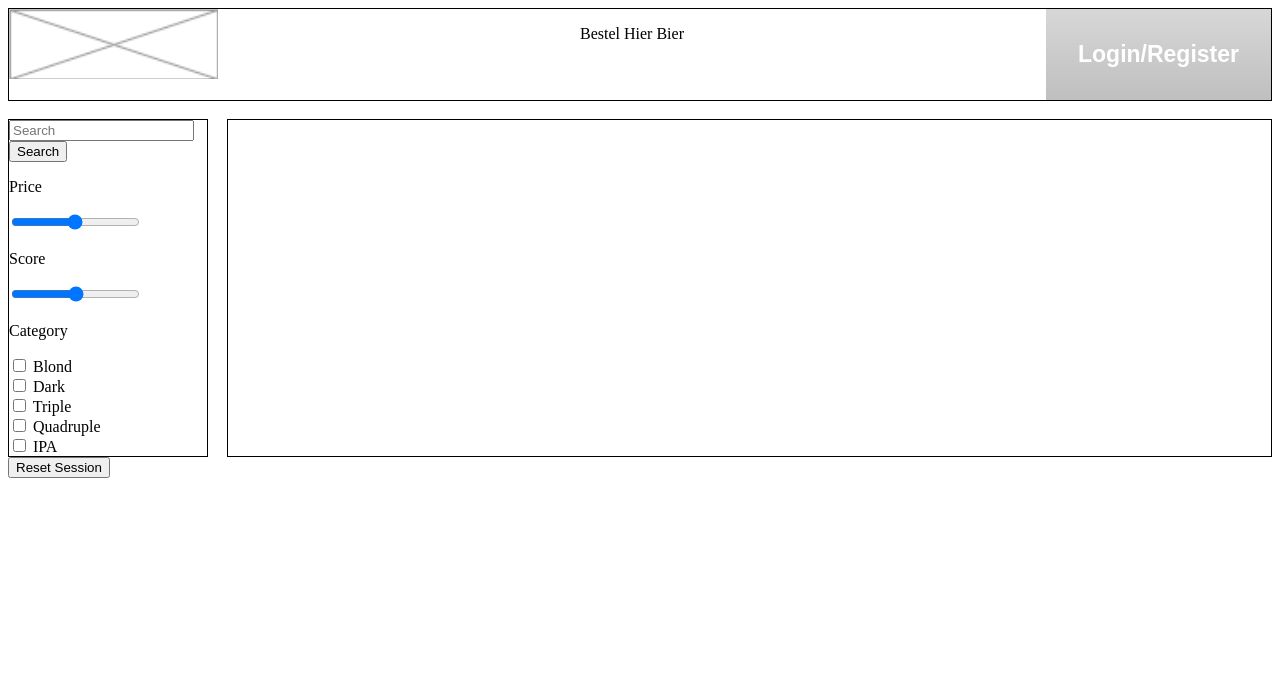
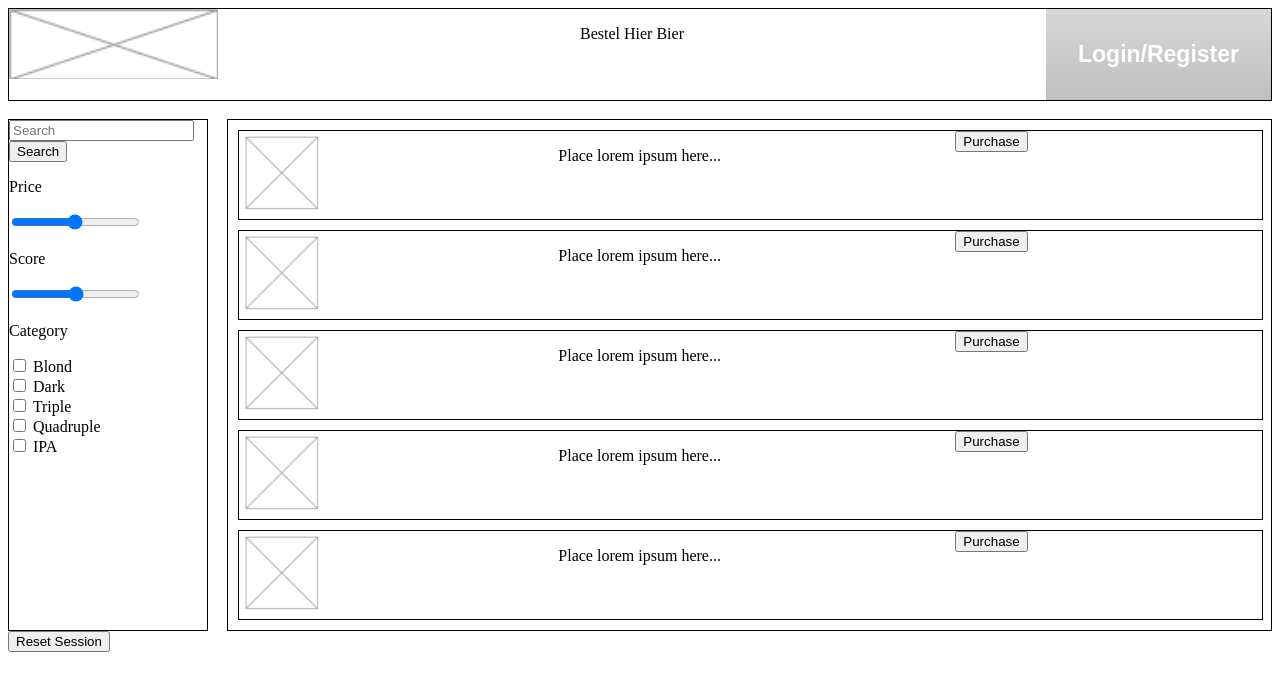
Before and after one commit to MPFGlaser/BestelHierBier, a PHP site: page / in a window 1280 px wide. Shown: the top 691 px of the page. Run offline with PHP 8.4, Linux system fonts and the light colour scheme; data that the repository does not hold is empty.

Commit message:
Ultra really final code cleanup

```diff
--- a/www/index.php
+++ b/www/index.php
@@ -66,22 +66,7 @@
                 </div>
             </div>
             <div class="foundItems">
-                <?php
-                    foreach($beers as $product){
-                        echo '<div class="product">
-                            <div class="productImage">
-                                <img src="images/'.$product[0].'" alt="Temp Product"/>
-                            </div>
-                            <div class="productDescription">
-                                <p>'.$product[1].'</p>
-                            </div>
-                            <div class="buttons">
-                                <button>Purchase</button>
-                            </div>
-                        </div>';
-                    }
-                ?>
-                <!-- <div class="product">
+                <div class="product">
                     <div class="productImage">
                         <img src="images/tempProduct.png" alt="Temp Product"/>
                     </div>
@@ -135,7 +120,7 @@
                     <div class="buttons">
                         <button>Purchase</button>
                     </div>
-                </div> -->
+                </div>
             </div>
         </div>
         <?php
```
